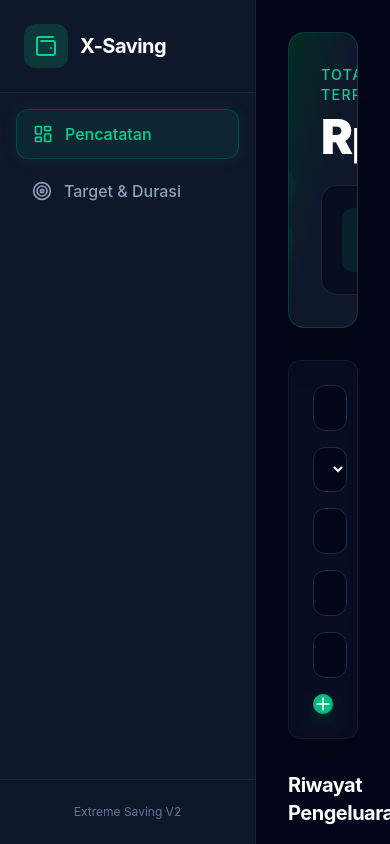
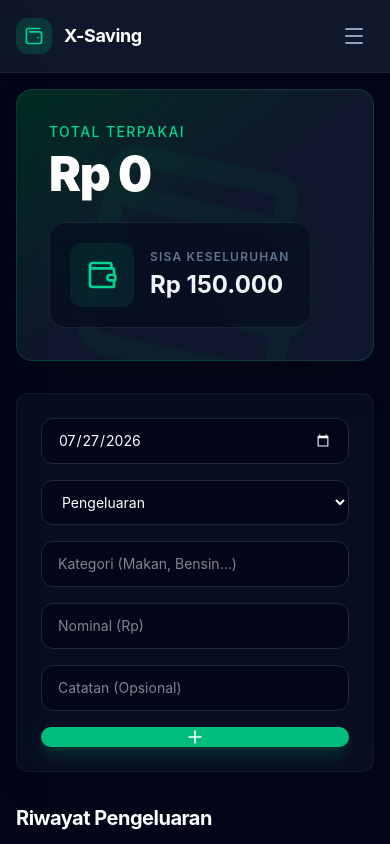
Before and after one commit to McboyPutra05/CHATET, a React (Vite) app: page / in a window 390 px wide. Built offline with nearby package versions, Linux system fonts and the light colour scheme.

Commit message:
style: responsive mobile UI

```diff
--- a/src/components/layout/AppLayout.tsx
+++ b/src/components/layout/AppLayout.tsx
@@ -1,13 +1,62 @@
-import { Outlet } from 'react-router-dom';
+import { useState, useEffect } from 'react';
+import { Outlet, useLocation } from 'react-router-dom';
 import { Sidebar } from './Sidebar';
+import { Menu, WalletMinimal } from 'lucide-react';
+import { cn } from '../../lib/utils';
 
 export const AppLayout = () => {
+  const [isMobileMenuOpen, setIsMobileMenuOpen] = useState(false);
+  const location = useLocation();
+
+  // Close mobile menu when route changes
+  useEffect(() => {
+    setIsMobileMenuOpen(false);
+  }, [location]);
+
   return (
-    <div className="flex h-screen bg-slate-950 text-white overflow-hidden font-sans">
-      <Sidebar />
-      <main className="flex-1 overflow-y-auto relative">
+    <div className="flex flex-col md:flex-row h-[100dvh] bg-slate-950 text-white overflow-hidden font-sans">
+
+      {/* Mobile Header */}
+      <div className="md:hidden flex items-center justify-between p-4 border-b border-white/5 bg-slate-900 z-30">
+        <div className="flex items-center gap-3">
+          <div className="p-2 bg-emerald-500/20 rounded-xl">
+            <WalletMinimal className="w-5 h-5 text-emerald-400" />
+          </div>
+          <h1 className="text-lg font-bold text-white tracking-tight">X-Saving</h1>
+        </div>
+        <button
+          onClick={() => setIsMobileMenuOpen(true)}
+          className="p-2 text-slate-400 hover:text-white hover:bg-slate-800 rounded-lg transition-colors"
+        >
+          <Menu className="w-6 h-6" />
+        </button>
+      </div>
+
+      {/* Desktop Sidebar */}
+      <div className="hidden md:flex flex-col w-64 h-full shrink-0">
+        <Sidebar />
+      </div>
+
+      {/* Mobile Sidebar Overlay */}
+      {isMobileMenuOpen && (
+        <div
+          className="fixed inset-0 bg-slate-950/80 backdrop-blur-sm z-40 md:hidden"
+          onClick={() => setIsMobileMenuOpen(false)}
+        />
+      )}
+
+      {/* Mobile Sidebar Drawer */}
+      <div className={cn(
+        "fixed inset-y-0 left-0 w-64 bg-slate-900 shadow-2xl z-50 transform transition-transform duration-300 ease-in-out md:hidden flex flex-col h-full",
+        isMobileMenuOpen ? "translate-x-0" : "-translate-x-full"
+      )}>
+        <Sidebar onClose={() => setIsMobileMenuOpen(false)} />
+      </div>
+
+      {/* Main Content */}
+      <main className="flex-1 overflow-y-auto relative w-full">
         <div className="absolute inset-0 bg-[radial-gradient(ellipse_at_top,_var(--tw-gradient-stops))] from-slate-900 via-slate-950 to-slate-950 -z-10" />
-        <div className="p-8 max-w-5xl mx-auto">
+        <div className="p-4 md:p-8 max-w-5xl mx-auto w-full pb-20 md:pb-8">
           <Outlet />
         </div>
       </main>
--- a/src/components/layout/Sidebar.tsx
+++ b/src/components/layout/Sidebar.tsx
@@ -1,8 +1,12 @@
 import { Link, useLocation } from 'react-router-dom';
-import { WalletMinimal, Target, LayoutDashboard } from 'lucide-react';
+import { WalletMinimal, Target, LayoutDashboard, X } from 'lucide-react';
 import { cn } from '../../lib/utils';
 
-export const Sidebar = () => {
+interface SidebarProps {
+  onClose?: () => void;
+}
+
+export const Sidebar = ({ onClose }: SidebarProps) => {
   const location = useLocation();
 
   const navItems = [
@@ -11,14 +15,24 @@ export const Sidebar = () => {
   ];
 
   return (
-    <aside className="w-64 bg-slate-900 border-r border-white/5 flex flex-col h-full">
-      <div className="p-6 flex items-center gap-3 border-b border-white/5">
-        <div className="p-2.5 bg-emerald-500/20 rounded-xl">
-          <WalletMinimal className="w-6 h-6 text-emerald-400" />
+    <aside className="w-full h-full bg-slate-900 border-r border-white/5 flex flex-col">
+      <div className="p-6 flex items-center justify-between border-b border-white/5">
+        <div className="flex items-center gap-3">
+          <div className="p-2.5 bg-emerald-500/20 rounded-xl">
+            <WalletMinimal className="w-6 h-6 text-emerald-400" />
+          </div>
+          <div>
+            <h1 className="text-xl font-bold text-white tracking-tight">X-Saving</h1>
+          </div>
         </div>
-        <div>
-          <h1 className="text-xl font-bold text-white tracking-tight">X-Saving</h1>
-        </div>
+        {onClose && (
+          <button
+            onClick={onClose}
+            className="md:hidden p-2 text-slate-400 hover:text-white bg-slate-800/50 hover:bg-slate-800 rounded-lg transition-colors"
+          >
+            <X className="w-5 h-5" />
+          </button>
+        )}
       </div>
 
       <nav className="flex-1 p-4 space-y-2">
@@ -29,6 +43,7 @@ export const Sidebar = () => {
             <Link
               key={item.path}
               to={item.path}
+              onClick={onClose}
               className={cn(
                 "flex items-center gap-3 px-4 py-3 rounded-xl transition-all duration-200 font-medium",
                 isActive
```
